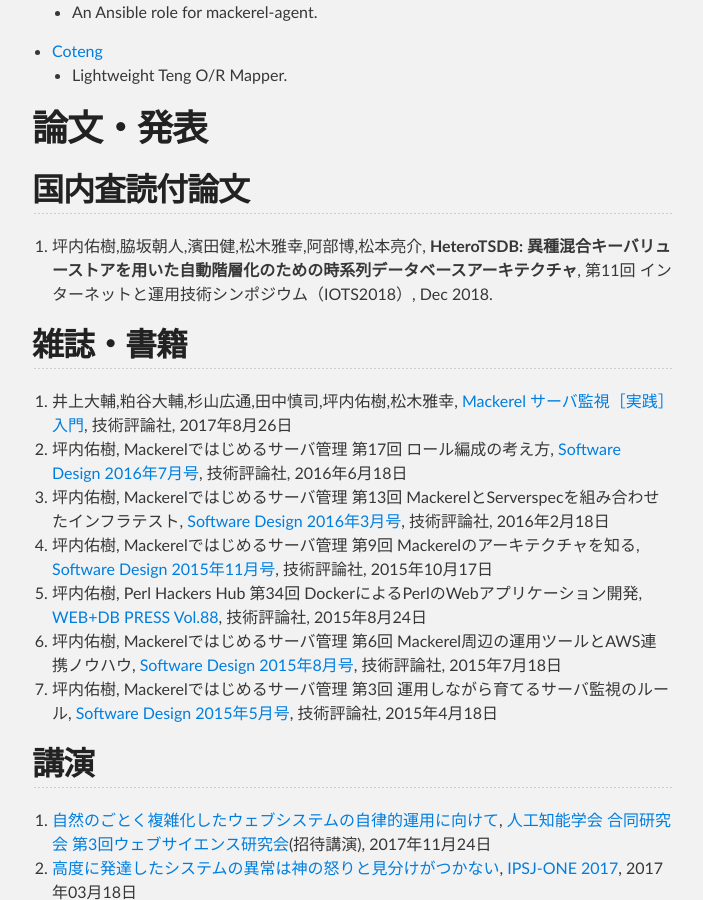
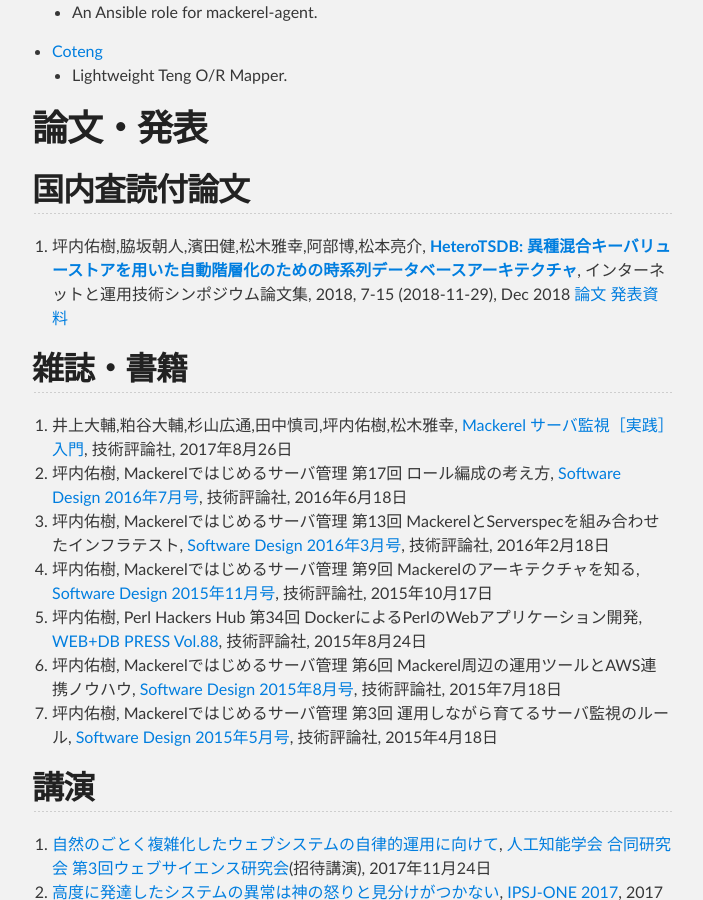
Before and after one commit to yuuki/yuuk.io, a Jekyll site: the page built from index.md, in a window 1280 px wide and 900 px high, scrolled down 1292 px. Shown: the whole window, without its empty margins (288-991 px from the left). Built offline with Jekyll 4.4.1, drawn with Linux system fonts in a browser that asks for light colours; nearby versions of some CDN libraries.

Commit message:
Sync README.md in master branch to index.md in gh-pages

```diff
--- a/index.md
+++ b/index.md
@@ -3,7 +3,7 @@
 ---
 
 
-![y_uuki's profile image](https://raw.githubusercontent.com/yuuki/yuuk.io/master/images/y_uuki.small.png)
+![y_uuki's profile image](https://yuuk.io/images/y_uuki.small.png)
 
 株式会社はてなのSite Reliability Engineer (SRE)。
 
@@ -48,7 +48,7 @@
 
 ## 国内査読付論文
 
-1. 坪内佑樹,脇坂朝人,濱田健,松木雅幸,阿部博,松本亮介, **HeteroTSDB: 異種混合キーバリューストアを用いた自動階層化のための時系列データベースアーキテクチャ**, 第11回 インターネットと運用技術シンポジウム（IOTS2018）, Dec 2018.
+1. 坪内佑樹,脇坂朝人,濱田健,松木雅幸,阿部博,松本亮介, **[HeteroTSDB: 異種混合キーバリューストアを用いた自動階層化のための時系列データベースアーキテクチャ](http://id.nii.ac.jp/1001/00192569/)**, インターネットと運用技術シンポジウム論文集, 2018, 7-15 (2018-11-29), Dec 2018 [論文](https://yuuk.io/images/heterotsdb_iots2018.pdf) [発表資料](https://speakerdeck.com/yuukit/heterotsdb-a-time-series-database-architecture-for-automatically-tiering-on-heterogeneous-key-value-stores)
 
 ## 雑誌・書籍
 
```
